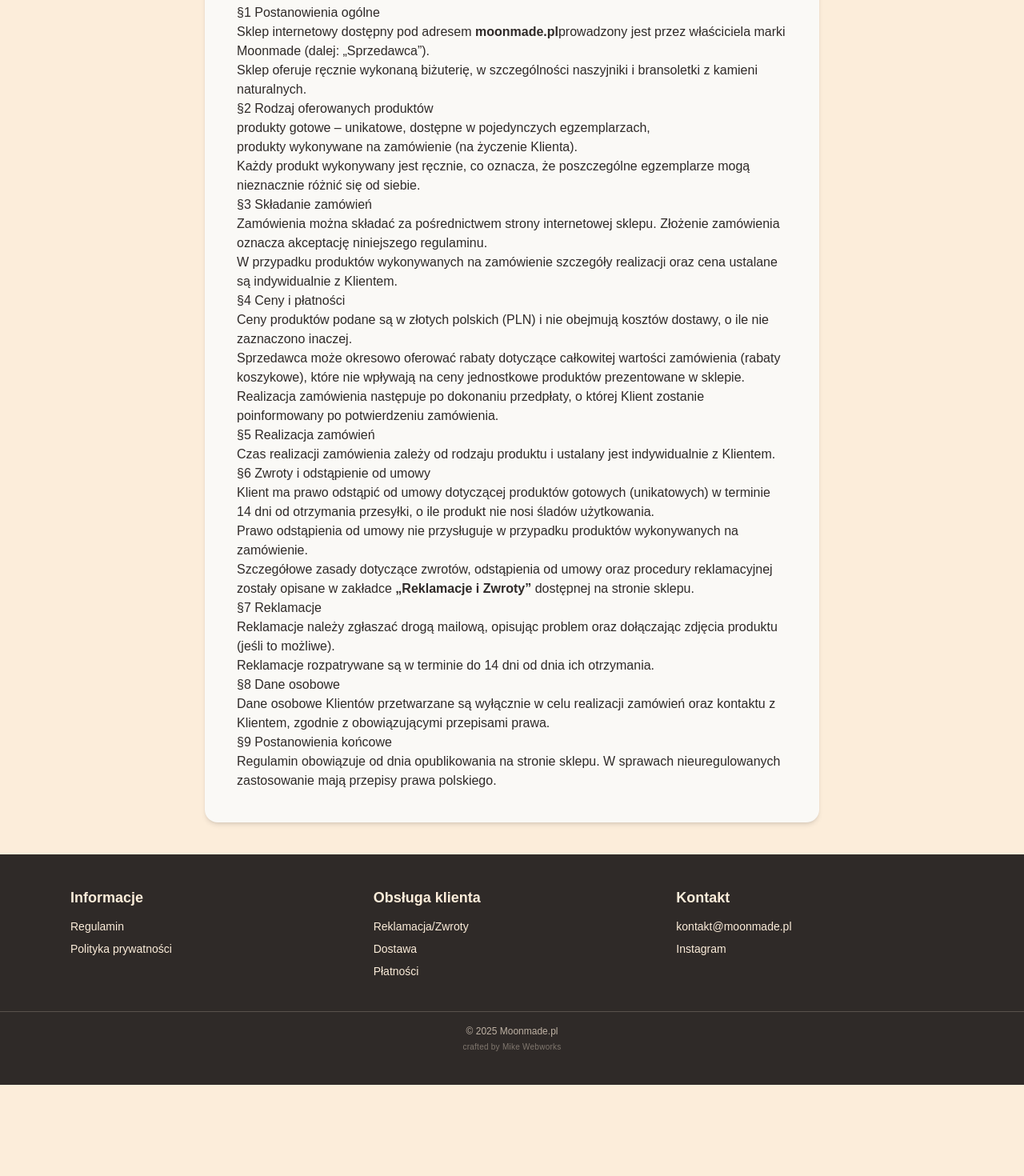
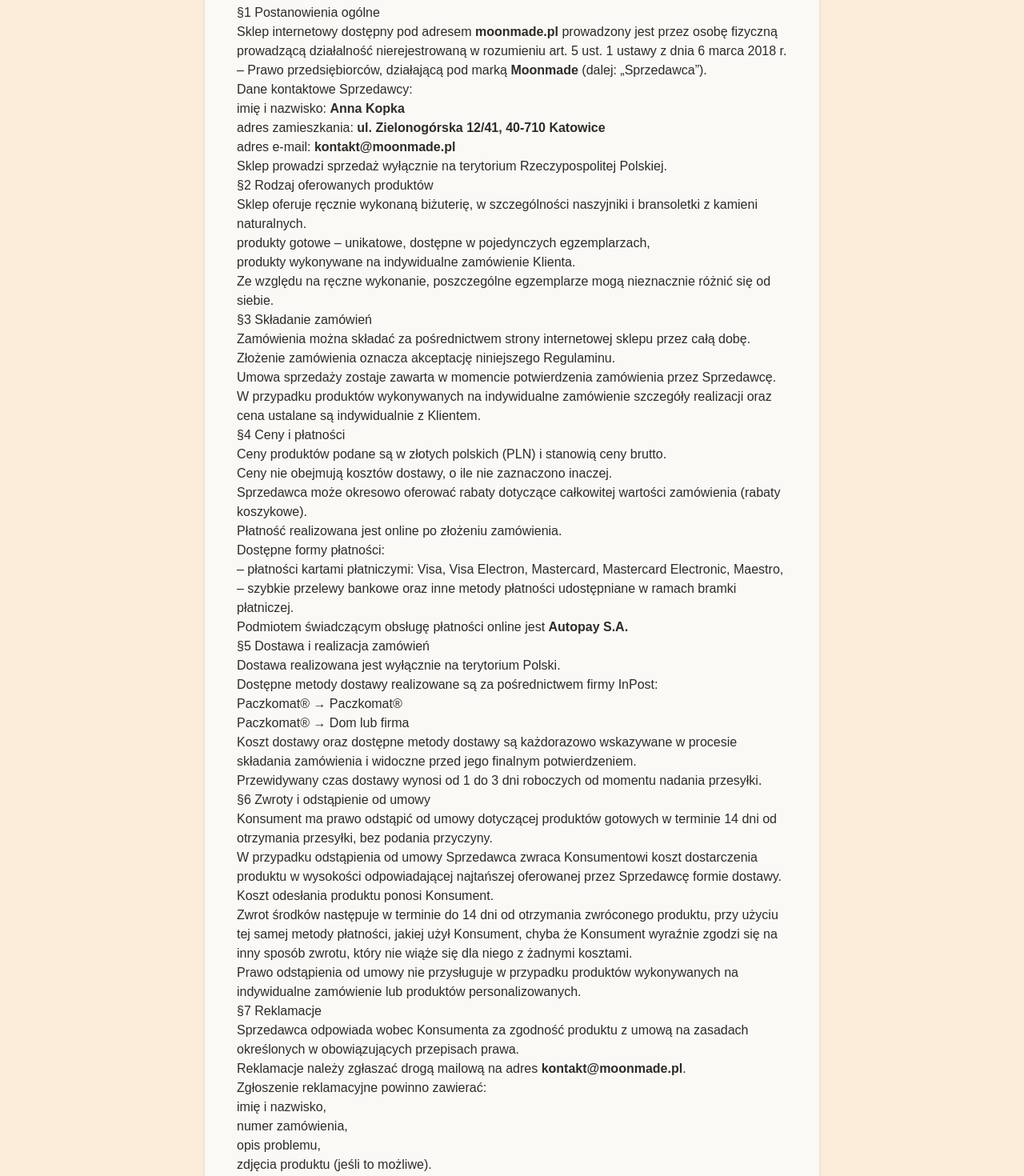
Before and after one commit to mstobrawa/moonmade, a Next.js app: page /statute in a window 1280 px wide. Shown: the part 380-1850 px from the top of the page at 80% size. Before the commit the page ends 1736 px from the top, so only its background shows below. Built offline with nearby package versions, Linux system fonts and the light colour scheme; a web font is replaced by a local one.

Commit message:
DB integration

```diff
--- a/src/app/polityka-prywatnosci/page.tsx
+++ b/src/app/polityka-prywatnosci/page.tsx
@@ -6,32 +6,47 @@
       <h2>1. Informacje ogólne</h2>
       <p>
         Niniejsza Polityka Prywatności określa zasady przetwarzania danych
-        osobowych użytkowników strony internetowej <strong>moonmade.pl</strong>
+        osobowych użytkowników strony internetowej <strong>moonmade.pl</strong>{" "}
         (dalej: „Serwis”).
       </p>
       <p>
-        Administratorem danych osobowych jest właściciel marki Moonmade (dalej:
-        „Administrator”).
+        Administratorem danych osobowych jest osoba fizyczna prowadząca
+        działalność nierejestrowaną w rozumieniu art. 5 ust. 1 ustawy z dnia 6
+        marca 2018 r. – Prawo przedsiębiorców, działająca pod marką{" "}
+        <strong>Moonmade</strong>.
+      </p>
+      <p>
+        Dane kontaktowe Administratora:
+        <br />
+        imię i nazwisko: <strong>Anna Kopka</strong>
+        <br />
+        adres zamieszkania:{" "}
+        <strong>ul. Zielonogórska 42, 40-710 Katowice</strong>
+        <br />
+        adres e-mail: <strong>kontakt@moonmade.pl</strong>
       </p>
 
-      <h2>2. Zakres zbieranych danych</h2>
+      <h2>2. Zakres przetwarzanych danych</h2>
       <p>Administrator może przetwarzać następujące dane osobowe:</p>
       <ul>
         <li>imię i nazwisko,</li>
         <li>adres e-mail,</li>
         <li>numer telefonu,</li>
+        <li>dane adresowe niezbędne do realizacji zamówienia,</li>
         <li>
-          dane podane w treści wiadomości wysyłanych przez formularz kontaktowy.
+          dane podane w treści wiadomości przesyłanych za pośrednictwem
+          formularza kontaktowego lub poczty elektronicznej.
         </li>
       </ul>
 
       <h2>3. Cele przetwarzania danych</h2>
       <p>Dane osobowe przetwarzane są w celu:</p>
       <ul>
-        <li>realizacji zamówień,</li>
+        <li>realizacji zamówień i umów sprzedaży,</li>
         <li>kontaktu z Klientem,</li>
         <li>udzielania odpowiedzi na zapytania,</li>
-        <li>realizacji obowiązków prawnych Administratora.</li>
+        <li>realizacji obowiązków prawnych Administratora,</li>
+        <li>ustalenia, dochodzenia lub obrony ewentualnych roszczeń.</li>
       </ul>
 
       <h2>4. Podstawa prawna przetwarzania</h2>
@@ -41,57 +56,77 @@
           art. 6 ust. 1 lit. b RODO – wykonanie umowy lub podjęcie działań przed
           jej zawarciem,
         </li>
-        <li>art. 6 ust. 1 lit. c RODO – obowiązek prawny,</li>
+        <li>
+          art. 6 ust. 1 lit. c RODO – wypełnienie obowiązku prawnego ciążącego
+          na Administratorze,
+        </li>
         <li>
           art. 6 ust. 1 lit. f RODO – prawnie uzasadniony interes
-          Administratora.
+          Administratora, polegający na obsłudze zapytań oraz zabezpieczeniu
+          roszczeń.
         </li>
       </ul>
 
       <h2>5. Odbiorcy danych</h2>
       <p>
-        Dane osobowe nie są przekazywane osobom trzecim, z wyjątkiem podmiotów,
-        którym Administrator jest zobowiązany przekazać dane na podstawie
-        obowiązujących przepisów prawa.
+        Dane osobowe mogą być przekazywane podmiotom przetwarzającym dane na
+        zlecenie Administratora, w szczególności:
+      </p>
+      <ul>
+        <li>dostawcom usług hostingowych i IT,</li>
+        <li>operatorom systemów płatności online (np. Autopay S.A.),</li>
+        <li>podmiotom obsługującym realizację dostaw.</li>
+      </ul>
+      <p>
+        Podmioty te przetwarzają dane na podstawie umów powierzenia i wyłącznie
+        zgodnie z poleceniami Administratora.
       </p>
 
       <h2>6. Okres przechowywania danych</h2>
       <p>
         Dane osobowe przechowywane są przez okres niezbędny do realizacji celów,
-        dla których zostały zebrane, a po tym czasie przez okres wymagany
-        przepisami prawa.
+        dla których zostały zebrane, a następnie przez okres wymagany
+        obowiązującymi przepisami prawa.
       </p>
 
       <h2>7. Prawa użytkownika</h2>
       <p>Użytkownik ma prawo do:</p>
       <ul>
-        <li>dostępu do swoich danych,</li>
+        <li>dostępu do swoich danych osobowych,</li>
         <li>ich sprostowania,</li>
-        <li>usunięcia (prawo do bycia zapomnianym),</li>
-        <li>ograniczenia przetwarzania,</li>
-        <li>wniesienia sprzeciwu wobec przetwarzania,</li>
+        <li>żądania usunięcia danych (prawo do bycia zapomnianym),</li>
+        <li>ograniczenia przetwarzania danych,</li>
+        <li>wniesienia sprzeciwu wobec przetwarzania danych,</li>
         <li>przenoszenia danych.</li>
       </ul>
+      <p>
+        Użytkownik ma również prawo wniesienia skargi do Prezesa Urzędu Ochrony
+        Danych Osobowych, jeżeli uzna, że przetwarzanie danych osobowych narusza
+        przepisy RODO.
+      </p>
 
       <h2>8. Pliki cookies</h2>
       <p>
-        Serwis może wykorzystywać pliki cookies w celu zapewnienia prawidłowego
-        działania strony.
+        Serwis wykorzystuje pliki cookies wyłącznie w zakresie niezbędnym do
+        prawidłowego działania strony.
       </p>
       <p>
-        Cookies nie są wykorzystywane do celów marketingowych ani analitycznych.
+        Pliki cookies nie są wykorzystywane do celów marketingowych ani
+        analitycznych.
       </p>
 
       <h2>9. Kontakt</h2>
       <p>
         W sprawach związanych z ochroną danych osobowych można kontaktować się z
-        Administratorem za pośrednictwem adresu e-mail podanego w Serwisie.
+        Administratorem za pośrednictwem adresu e-mail:{" "}
+        <strong>kontakt@moonmade.pl</strong>.
       </p>
 
       <h2>10. Postanowienia końcowe</h2>
       <p>
         Administrator zastrzega sobie prawo do wprowadzania zmian w niniejszej
-        Polityce Prywatności.
+        Polityce Prywatności. Aktualna wersja dokumentu jest zawsze dostępna na
+        stronie Serwisu.
       </p>
     </StaticPageLayout>
   );
--- a/src/app/statute/page.tsx
+++ b/src/app/statute/page.tsx
@@ -5,93 +5,167 @@
     <StaticPageLayout title="Regulamin sklepu moonmade.pl">
       <h2>§1 Postanowienia ogólne</h2>
       <p>
-        Sklep internetowy dostępny pod adresem <strong>moonmade.pl</strong>
-        prowadzony jest przez właściciela marki Moonmade (dalej: „Sprzedawca”).
+        Sklep internetowy dostępny pod adresem <strong>moonmade.pl</strong>{" "}
+        prowadzony jest przez osobę fizyczną prowadzącą działalność
+        nierejestrowaną w rozumieniu art. 5 ust. 1 ustawy z dnia 6 marca 2018 r.
+        – Prawo przedsiębiorców, działającą pod marką <strong>Moonmade</strong>{" "}
+        (dalej: „Sprzedawca”).
       </p>
+      <p>
+        Dane kontaktowe Sprzedawcy:
+        <br />
+        imię i nazwisko: <strong>Anna Kopka</strong>
+        <br />
+        adres zamieszkania:{" "}
+        <strong>ul. Zielonogórska 12/41, 40-710 Katowice</strong>
+        <br />
+        adres e-mail: <strong>kontakt@moonmade.pl</strong>
+      </p>
+      <p>
+        Sklep prowadzi sprzedaż wyłącznie na terytorium Rzeczypospolitej
+        Polskiej.
+      </p>
+
+      <h2>§2 Rodzaj oferowanych produktów</h2>
       <p>
         Sklep oferuje ręcznie wykonaną biżuterię, w szczególności naszyjniki i
         bransoletki z kamieni naturalnych.
       </p>
-
-      <h2>§2 Rodzaj oferowanych produktów</h2>
       <ul>
         <li>
           produkty gotowe – unikatowe, dostępne w pojedynczych egzemplarzach,
         </li>
-        <li>produkty wykonywane na zamówienie (na życzenie Klienta).</li>
+        <li>produkty wykonywane na indywidualne zamówienie Klienta.</li>
       </ul>
       <p>
-        Każdy produkt wykonywany jest ręcznie, co oznacza, że poszczególne
-        egzemplarze mogą nieznacznie różnić się od siebie.
+        Ze względu na ręczne wykonanie, poszczególne egzemplarze mogą
+        nieznacznie różnić się od siebie.
       </p>
 
       <h2>§3 Składanie zamówień</h2>
       <p>
-        Zamówienia można składać za pośrednictwem strony internetowej sklepu.
-        Złożenie zamówienia oznacza akceptację niniejszego regulaminu.
+        Zamówienia można składać za pośrednictwem strony internetowej sklepu
+        przez całą dobę.
+      </p>
+      <p>Złożenie zamówienia oznacza akceptację niniejszego Regulaminu.</p>
+      <p>
+        Umowa sprzedaży zostaje zawarta w momencie potwierdzenia zamówienia
+        przez Sprzedawcę.
       </p>
       <p>
-        W przypadku produktów wykonywanych na zamówienie szczegóły realizacji
-        oraz cena ustalane są indywidualnie z Klientem.
+        W przypadku produktów wykonywanych na indywidualne zamówienie szczegóły
+        realizacji oraz cena ustalane są indywidualnie z Klientem.
       </p>
 
       <h2>§4 Ceny i płatności</h2>
       <p>
-        Ceny produktów podane są w złotych polskich (PLN) i nie obejmują kosztów
-        dostawy, o ile nie zaznaczono inaczej.
+        Ceny produktów podane są w złotych polskich (PLN) i stanowią ceny
+        brutto.
+      </p>
+      <p>Ceny nie obejmują kosztów dostawy, o ile nie zaznaczono inaczej.</p>
+      <p>
+        Sprzedawca może okresowo oferować rabaty dotyczące całkowitej wartości
+        zamówienia (rabaty koszykowe).
+      </p>
+      <p>Płatność realizowana jest online po złożeniu zamówienia.</p>
+      <p>
+        Dostępne formy płatności:
+        <br />
+        – płatności kartami płatniczymi: Visa, Visa Electron, Mastercard,
+        Mastercard Electronic, Maestro,
+        <br />– szybkie przelewy bankowe oraz inne metody płatności udostępniane
+        w ramach bramki płatniczej.
       </p>
       <p>
-        Sprzedawca może okresowo oferować rabaty dotyczące całkowitej wartości
-        zamówienia (rabaty koszykowe), które nie wpływają na ceny jednostkowe
-        produktów prezentowane w sklepie.
+        Podmiotem świadczącym obsługę płatności online jest{" "}
+        <strong>Autopay S.A.</strong>
+      </p>
+
+      <h2>§5 Dostawa i realizacja zamówień</h2>
+      <p>Dostawa realizowana jest wyłącznie na terytorium Polski.</p>
+      <p>
+        Dostępne metody dostawy realizowane są za pośrednictwem firmy InPost:
+      </p>
+      <ul>
+        <li>Paczkomat® → Paczkomat®</li>
+        <li>Paczkomat® → Dom lub firma</li>
+      </ul>
+      <p>
+        Koszt dostawy oraz dostępne metody dostawy są każdorazowo wskazywane w
+        procesie składania zamówienia i widoczne przed jego finalnym
+        potwierdzeniem.
       </p>
       <p>
-        Realizacja zamówienia następuje po dokonaniu przedpłaty, o której Klient
-        zostanie poinformowany po potwierdzeniu zamówienia.
-      </p>
-
-      <h2>§5 Realizacja zamówień</h2>
-      <p>
-        Czas realizacji zamówienia zależy od rodzaju produktu i ustalany jest
-        indywidualnie z Klientem.
+        Przewidywany czas dostawy wynosi od 1 do 3 dni roboczych od momentu
+        nadania przesyłki.
       </p>
 
       <h2>§6 Zwroty i odstąpienie od umowy</h2>
       <p>
-        Klient ma prawo odstąpić od umowy dotyczącej produktów gotowych
-        (unikatowych) w terminie 14 dni od otrzymania przesyłki, o ile produkt
-        nie nosi śladów użytkowania.
+        Konsument ma prawo odstąpić od umowy dotyczącej produktów gotowych w
+        terminie 14 dni od otrzymania przesyłki, bez podania przyczyny.
+      </p>
+      <p>
+        W przypadku odstąpienia od umowy Sprzedawca zwraca Konsumentowi koszt
+        dostarczenia produktu w wysokości odpowiadającej najtańszej oferowanej
+        przez Sprzedawcę formie dostawy.
+      </p>
+      <p>Koszt odesłania produktu ponosi Konsument.</p>
+      <p>
+        Zwrot środków następuje w terminie do 14 dni od otrzymania zwróconego
+        produktu, przy użyciu tej samej metody płatności, jakiej użył Konsument,
+        chyba że Konsument wyraźnie zgodzi się na inny sposób zwrotu, który nie
+        wiąże się dla niego z żadnymi kosztami.
       </p>
       <p>
         Prawo odstąpienia od umowy nie przysługuje w przypadku produktów
-        wykonywanych na zamówienie.
-      </p>
-      <p>
-        Szczegółowe zasady dotyczące zwrotów, odstąpienia od umowy oraz
-        procedury reklamacyjnej zostały opisane w zakładce{" "}
-        <strong>„Reklamacje i Zwroty”</strong> dostępnej na stronie sklepu.
+        wykonywanych na indywidualne zamówienie lub produktów personalizowanych.
       </p>
 
       <h2>§7 Reklamacje</h2>
       <p>
-        Reklamacje należy zgłaszać drogą mailową, opisując problem oraz
-        dołączając zdjęcia produktu (jeśli to możliwe).
+        Sprzedawca odpowiada wobec Konsumenta za zgodność produktu z umową na
+        zasadach określonych w obowiązujących przepisach prawa.
       </p>
+      <p>
+        Reklamacje należy zgłaszać drogą mailową na adres{" "}
+        <strong>kontakt@moonmade.pl</strong>.
+      </p>
+      <p>Zgłoszenie reklamacyjne powinno zawierać:</p>
+      <ul>
+        <li>imię i nazwisko,</li>
+        <li>numer zamówienia,</li>
+        <li>opis problemu,</li>
+        <li>zdjęcia produktu (jeśli to możliwe).</li>
+      </ul>
       <p>
         Reklamacje rozpatrywane są w terminie do 14 dni od dnia ich otrzymania.
       </p>
 
-      <h2>§8 Dane osobowe</h2>
+      <h2>§8 Produkty unikatowe</h2>
       <p>
-        Dane osobowe Klientów przetwarzane są wyłącznie w celu realizacji
-        zamówień oraz kontaktu z Klientem, zgodnie z obowiązującymi przepisami
-        prawa.
+        Ze względu na ręczne wykonanie oraz unikatowy charakter produktów,
+        poszczególne egzemplarze mogą nieznacznie różnić się od zdjęć
+        prezentowanych na stronie.
+      </p>
+      <p>Różnice wynikające z ręcznego wykonania nie stanowią wady produktu.</p>
+
+      <h2>§9 Dane osobowe</h2>
+      <p>Administratorem danych osobowych Klientów jest Sprzedawca.</p>
+      <p>
+        Dane osobowe przetwarzane są w celu realizacji zamówień, kontaktu z
+        Klientem oraz w zakresie wymaganym przepisami prawa.
+      </p>
+      <p>
+        Szczegółowe informacje dotyczące przetwarzania danych osobowych znajdują
+        się w Polityce Prywatności dostępnej na stronie sklepu.
       </p>
 
-      <h2>§9 Postanowienia końcowe</h2>
+      <h2>§10 Postanowienia końcowe</h2>
+      <p>Regulamin obowiązuje od dnia opublikowania na stronie sklepu.</p>
       <p>
-        Regulamin obowiązuje od dnia opublikowania na stronie sklepu. W sprawach
-        nieuregulowanych zastosowanie mają przepisy prawa polskiego.
+        W sprawach nieuregulowanych niniejszym Regulaminem zastosowanie mają
+        przepisy prawa polskiego.
       </p>
     </StaticPageLayout>
   );
--- a/src/lib/supabase/server.ts
+++ b/src/lib/supabase/server.ts
@@ -1,6 +1,6 @@
 import { createClient } from "@supabase/supabase-js";
 
 export const supabaseServer = createClient(
-  process.env.NEXT_PUBLIC_SUPABASE_URL!,
-  process.env.NEXT_PUBLIC_SUPABASE_ANON_KEY!
+  process.env.SUPABASE_URL!,
+  process.env.SUPABASE_SERVICE_ROLE_KEY!,
 );
```
Also changed, not shown: src/app/api/checkout/route.ts (+17 -20 lines), src/app/cart/page.tsx (+68 -34 lines), src/app/checkout/page.tsx (+150 -81 lines), src/app/payment/success/page.tsx (+9 -7 lines), src/app/products/[slug]/ProductGallery.tsx (+9 -2 lines), src/app/ui/ProductCard.tsx (+7 -2 lines), src/app/ui/ProductImage.tsx (added, +22 -0 lines), 2 other files (tests, documents, lock files or other folders).
